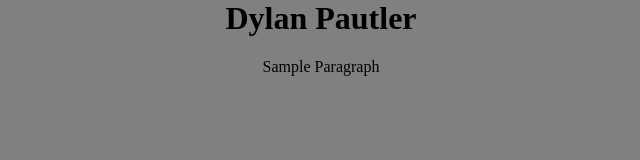
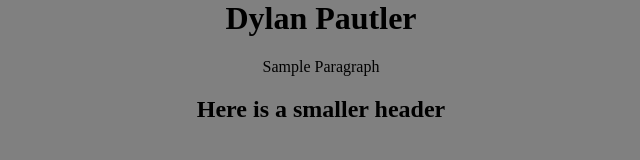
Before and after one commit to Dylan-Pautler/Profile, a plain HTML site: page index.html in a window 1280 px wide. Shown: the whole page, without its empty margins (319-959 px from the left). Drawn offline with Linux system fonts and the light colour scheme.

Commit message:
added a new header

```diff
--- a/index.html
+++ b/index.html
@@ -8,5 +8,6 @@
 <body>
     <h1>Dylan Pautler</h1>
     <p>Sample Paragraph</p>
+    <h2>Here is a smaller header</h2>
 </body>
 </html>
```
